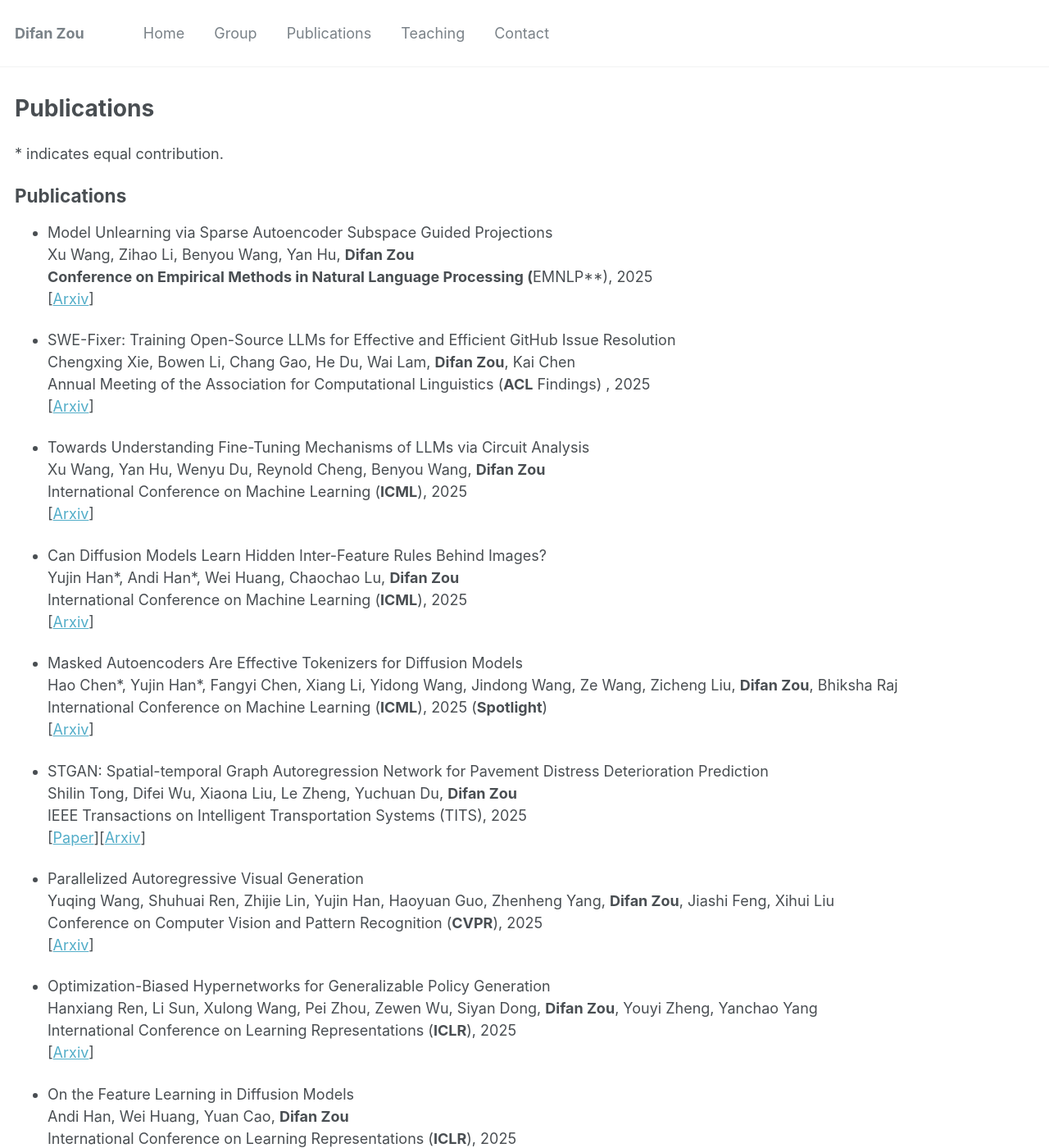
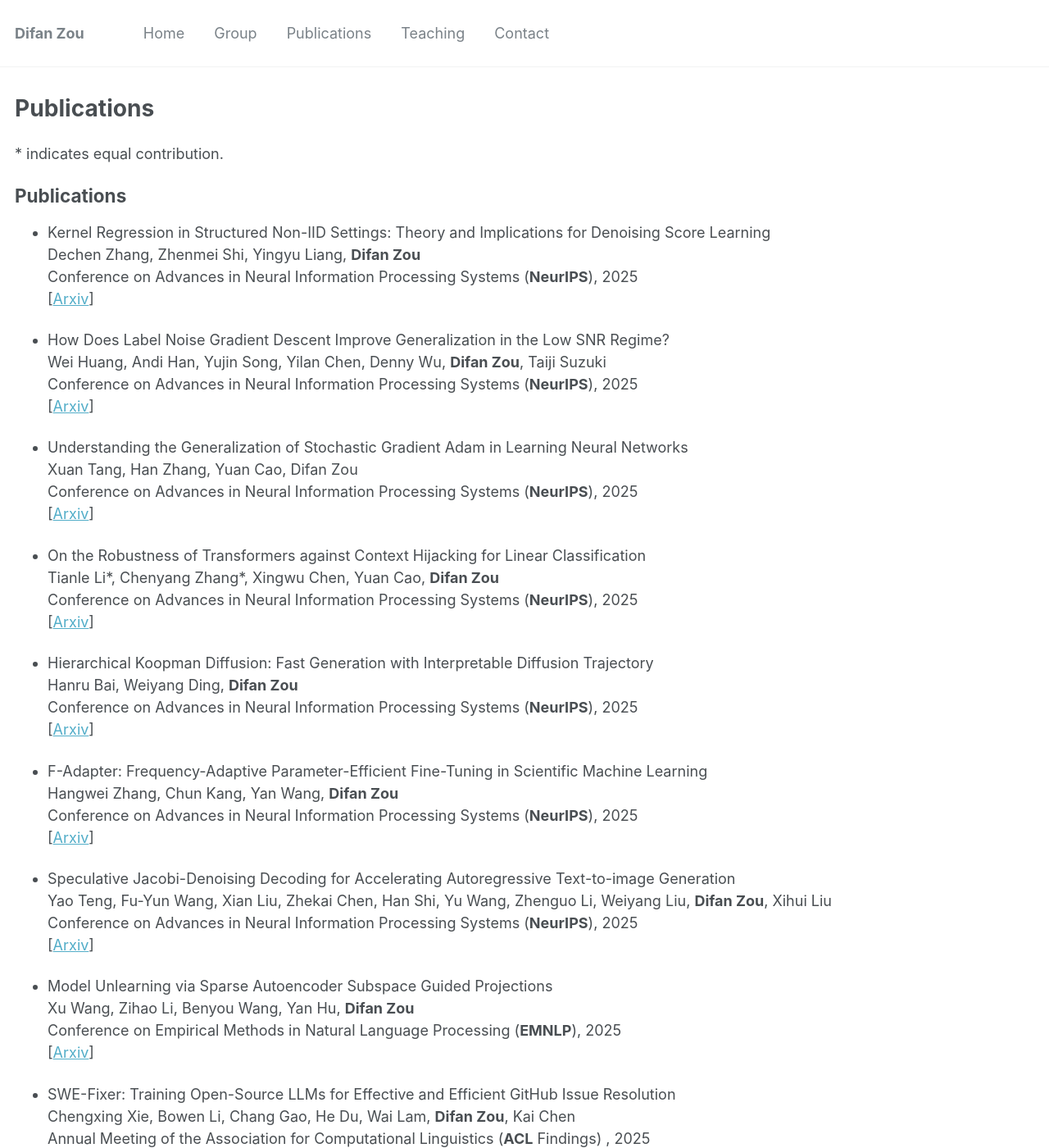
Before and after one commit to difanzou/difanzou.github.io, a Jekyll site: the page built from _pages/publications.md, in a window 1280 px wide and 1400 px high. Shown: the whole window at 82% size. Built offline with Jekyll 4.4.1, drawn with Linux system fonts in a browser that asks for light colours.

Commit message:
add new publications

```diff
--- a/_pages/publications.md
+++ b/_pages/publications.md
@@ -9,8 +9,44 @@ author_profile: true
 
 ## Publications
 
+* Kernel Regression in Structured Non-IID Settings: Theory and Implications for Denoising Score Learning\
+Dechen Zhang, Zhenmei Shi, Yingyu Liang, **Difan Zou**\
+Conference on Advances in Neural Information Processing Systems (**NeurIPS**), 2025 \
+\[[Arxiv](.\)\]
+
+* How Does Label Noise Gradient Descent Improve Generalization in the Low SNR Regime?\
+Wei Huang, Andi Han, Yujin Song, Yilan Chen, Denny Wu, **Difan Zou**, Taiji Suzuki\
+Conference on Advances in Neural Information Processing Systems (**NeurIPS**), 2025 \
+\[[Arxiv](.\)\]
+
+* Understanding the Generalization of Stochastic Gradient Adam in Learning Neural Networks\
+Xuan Tang, Han Zhang, Yuan Cao, Difan Zou\
+Conference on Advances in Neural Information Processing Systems (**NeurIPS**), 2025 \
+\[[Arxiv](.\)\]
+
+* On the Robustness of Transformers against Context Hijacking for Linear Classification\
+Tianle Li\*, Chenyang Zhang\*, Xingwu Chen, Yuan Cao, **Difan Zou**\
+Conference on Advances in Neural Information Processing Systems (**NeurIPS**), 2025 \
+\[[Arxiv](https://arxiv.org/pdf/2502.15609)\]
+
+* Hierarchical Koopman Diffusion: Fast Generation with Interpretable Diffusion Trajectory\
+Hanru Bai, Weiyang Ding, **Difan Zou**\
+Conference on Advances in Neural Information Processing Systems (**NeurIPS**), 2025 \
+\[[Arxiv](.\)\]
+
+* F-Adapter: Frequency-Adaptive Parameter-Efficient Fine-Tuning in Scientific Machine Learning\
+Hangwei Zhang, Chun Kang, Yan Wang, **Difan Zou**\
+Conference on Advances in Neural Information Processing Systems (**NeurIPS**), 2025 \
+\[[Arxiv](.\)\]
+
+* Speculative Jacobi-Denoising Decoding for Accelerating Autoregressive Text-to-image Generation\
+Yao Teng, Fu-Yun Wang, Xian Liu, Zhekai Chen, Han Shi, Yu Wang, Zhenguo Li, Weiyang Liu, **Difan Zou**, Xihui Liu\
+Conference on Advances in Neural Information Processing Systems (**NeurIPS**), 2025 \
+\[[Arxiv](.\)\]
+
+
 * Model Unlearning via Sparse Autoencoder Subspace Guided Projections\
-Xu Wang, Zihao Li, Benyou Wang, Yan Hu, **Difan Zou\
+Xu Wang, Zihao Li, Benyou Wang, Yan Hu, **Difan Zou**\
 Conference on Empirical Methods in Natural Language Processing (**EMNLP**),  2025\
 \[[Arxiv](https://arxiv.org/pdf/2505.24428)\]
 
```
Also changed, not shown: _pages/about.md (+12 -3 lines).
